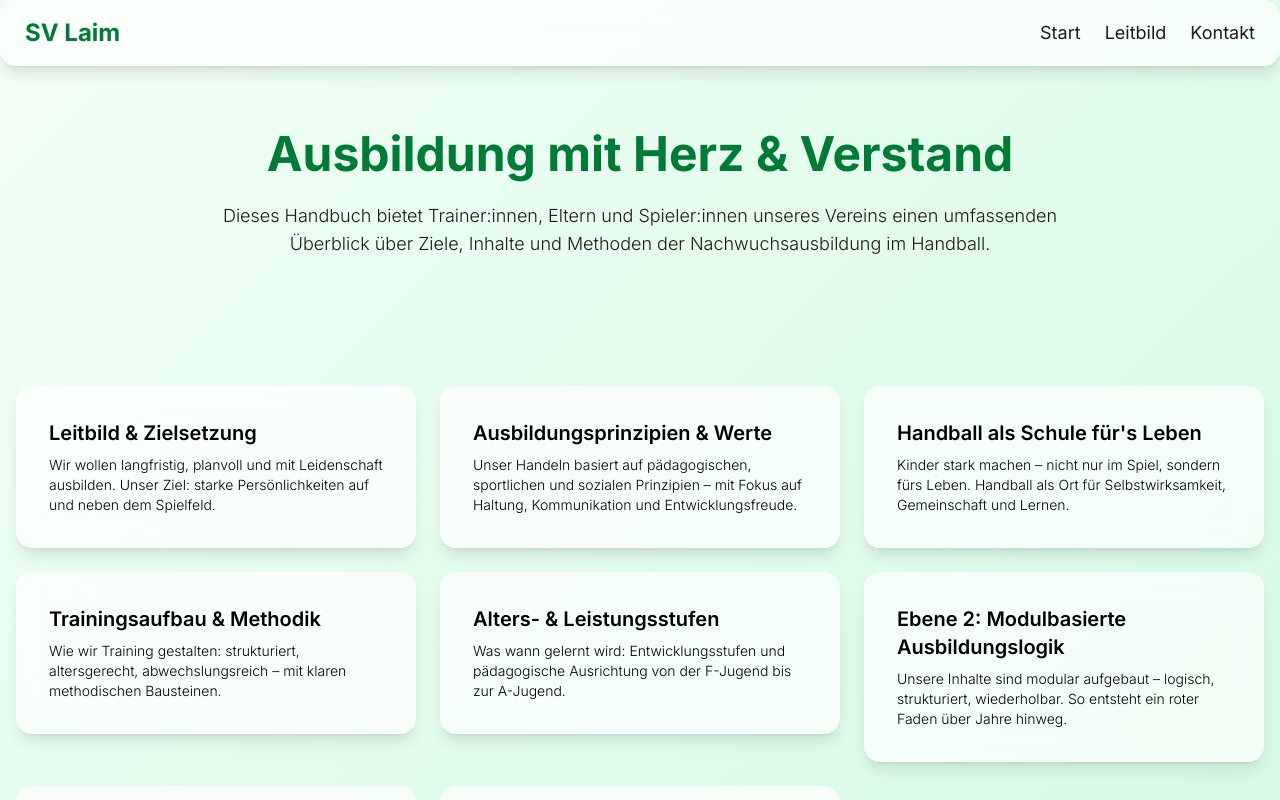
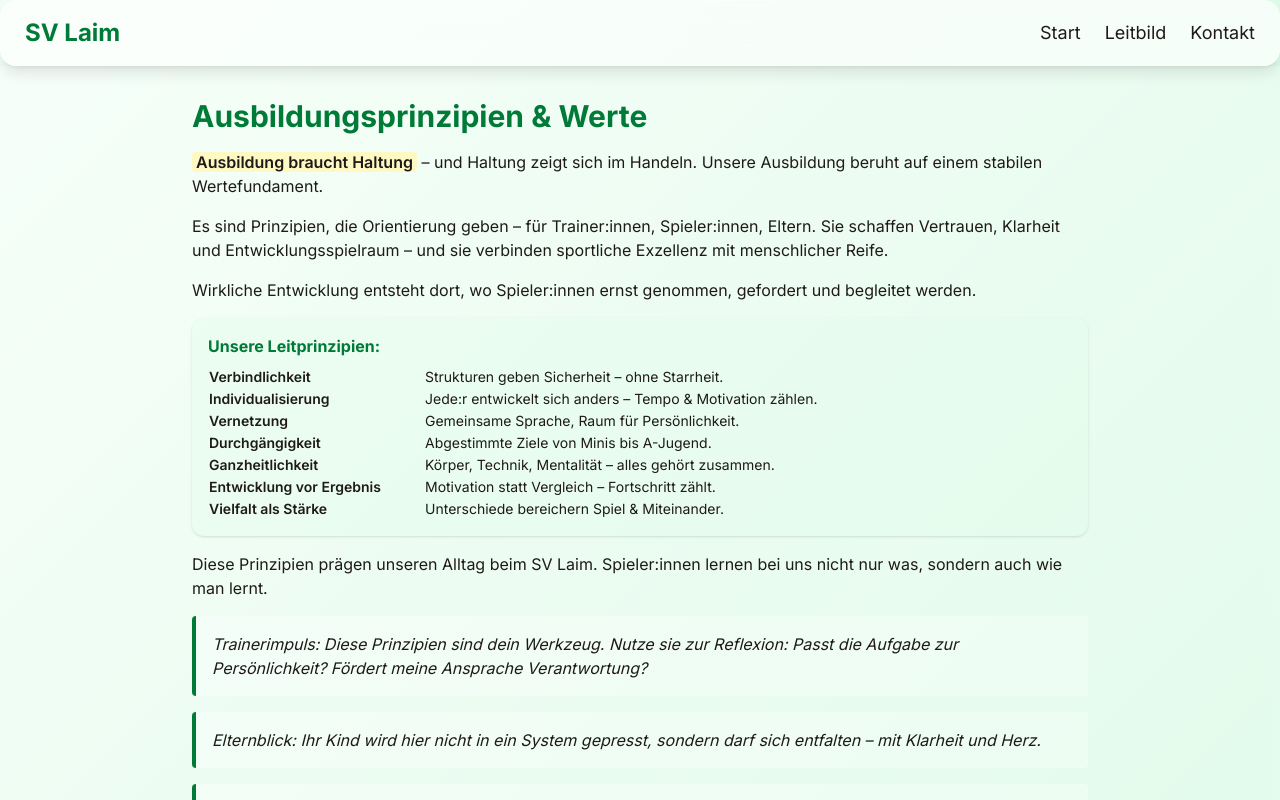
Before and after one commit to OGCoach23/Handbuch-Ausbildung, a React (Vite) app: page /ausbildungsprinzipien in a window 1280 px wide. Shown: the top 800 px of the page. Built offline with nearby package versions, Linux system fonts and the light colour scheme.

Commit message:
Add Ausbildungsprinzipien page with training principles and values

```diff
--- a/src/App.jsx
+++ b/src/App.jsx
@@ -7,6 +7,7 @@ import HandballLeben from "./pages/HandballLeben";
 import Trainingsmethodik from "./pages/Trainingsmethodik";
 import AltersLeistungsstufen from "./pages/AltersLeistungsstufen";
 import Ebene2 from "./pages/Ebene2";
+import Ausbildungsprinzipien from "./pages/Ausbildungsprinzipien";
 import Navbar from "./layout/Navbar";
 
 
@@ -39,6 +40,7 @@ function App() {
           <Route path="/trainingsmethodik" element={<Trainingsmethodik />} />
           <Route path="/stufen" element={<AltersLeistungsstufen />} />
           <Route path="/ebene2" element={<Ebene2 />} />
+          <Route path="/ausbildungsprinzipien" element={<Ausbildungsprinzipien />} />
           <Route path="/kontakt" element={<KontaktPage />} />
           <Route path="*" element={<Home />} />
         </Routes>
--- /dev/null
+++ b/src/pages/Ausbildungsprinzipien.jsx
@@ -0,0 +1,91 @@
+import { motion } from "framer-motion";
+
+export default function Ausbildungsprinzipien() {
+  return (
+    <div className="space-y-10">
+      <section className="bg-white/40 p-8">
+        <motion.div
+          initial={{ opacity: 0, y: 30 }}
+          whileInView={{ opacity: 1, y: 0 }}
+          transition={{ duration: 0.6 }}
+          className="max-w-4xl mx-auto text-dark space-y-4"
+        >
+          <h1 className="text-3xl font-bold text-primary">
+            Ausbildungsprinzipien & Werte
+          </h1>
+          <p>
+            <span className="font-semibold bg-yellow-100 px-1 rounded">Ausbildung braucht Haltung</span> – und Haltung zeigt sich im Handeln.
+            Unsere Ausbildung beruht auf einem stabilen Wertefundament.
+          </p>
+          <p>
+            Es sind Prinzipien, die Orientierung geben – für Trainer:innen,
+            Spieler:innen, Eltern. Sie schaffen Vertrauen, Klarheit und
+            Entwicklungsspielraum – und sie verbinden sportliche Exzellenz mit
+            menschlicher Reife.
+          </p>
+          <p>
+            Wirkliche Entwicklung entsteht dort, wo Spieler:innen ernst genommen,
+            gefordert und begleitet werden.
+          </p>
+
+          <div className="bg-green-100/30 p-4 rounded-xl shadow">
+            <h3 className="font-bold mb-2 text-primary">Unsere Leitprinzipien:</h3>
+            <table className="w-full text-sm">
+              <tbody>
+                <tr>
+                  <td className="font-semibold w-1/4">Verbindlichkeit</td>
+                  <td>Strukturen geben Sicherheit – ohne Starrheit.</td>
+                </tr>
+                <tr>
+                  <td className="font-semibold">Individualisierung</td>
+                  <td>Jede:r entwickelt sich anders – Tempo & Motivation zählen.</td>
+                </tr>
+                <tr>
+                  <td className="font-semibold">Vernetzung</td>
+                  <td>Gemeinsame Sprache, Raum für Persönlichkeit.</td>
+                </tr>
+                <tr>
+                  <td className="font-semibold">Durchgängigkeit</td>
+                  <td>Abgestimmte Ziele von Minis bis A-Jugend.</td>
+                </tr>
+                <tr>
+                  <td className="font-semibold">Ganzheitlichkeit</td>
+                  <td>Körper, Technik, Mentalität – alles gehört zusammen.</td>
+                </tr>
+                <tr>
+                  <td className="font-semibold">Entwicklung vor Ergebnis</td>
+                  <td>Motivation statt Vergleich – Fortschritt zählt.</td>
+                </tr>
+                <tr>
+                  <td className="font-semibold">Vielfalt als Stärke</td>
+                  <td>Unterschiede bereichern Spiel & Miteinander.</td>
+                </tr>
+              </tbody>
+            </table>
+          </div>
+
+          <p>
+            Diese Prinzipien prägen unseren Alltag beim SV Laim. Spieler:innen
+            lernen bei uns nicht nur was, sondern auch wie man lernt.
+          </p>
+
+          <div className="border-l-4 border-primary bg-white/30 p-4 italic rounded">
+            Trainerimpuls: Diese Prinzipien sind dein Werkzeug. Nutze sie zur
+            Reflexion: Passt die Aufgabe zur Persönlichkeit? Fördert meine
+            Ansprache Verantwortung?
+          </div>
+
+          <div className="border-l-4 border-primary bg-white/30 p-4 italic rounded">
+            Elternblick: Ihr Kind wird hier nicht in ein System gepresst,
+            sondern darf sich entfalten – mit Klarheit und Herz.
+          </div>
+
+          <div className="border-l-4 border-primary bg-white/30 p-4 italic rounded">
+            Für Spieler:innen – kurz erklärt: Du musst niemandem etwas beweisen –
+            nur dir selbst zeigen, dass du wachsen kannst.
+          </div>
+        </motion.div>
+      </section>
+    </div>
+  );
+}
```
